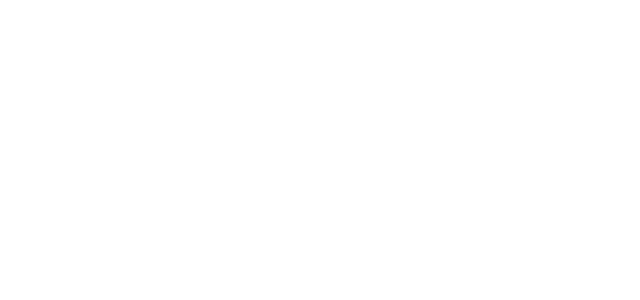
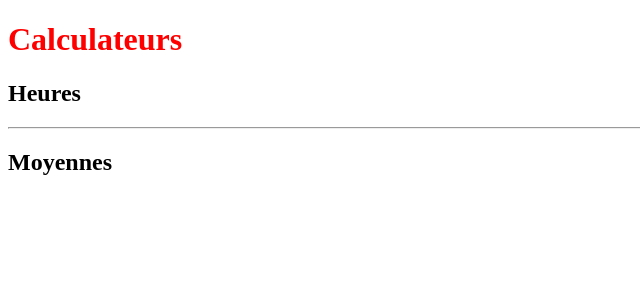
Before and after one commit to drafolin/infa-emt, a Nuxt app: page /calculateurs in a window 1280 px wide. Before the commit this address had no page. Shown: the top 300 px of the page, without its empty margins (0-640 px from the left). Built offline with nearby package versions, Linux system fonts and the light colour scheme.

Commit message:
*chore|Création de la base de la page des calculateurs

```diff
--- /dev/null
+++ b/pages/calculateurs.vue
@@ -0,0 +1,18 @@
+<script setup lang="ts">
+let notes = ref<number[]>([]); // Reference to the array of numbers
+</script>
+
+<template>
+	<div>
+		<h1>Calculateurs</h1>
+		<h2>Heures</h2>
+		<hr />
+		<h2>Moyennes</h2>
+		<ul>
+			<li v-for="note in notes"></li>
+		</ul>
+	</div>
+</template>
+
+<style>
+</style>
```
